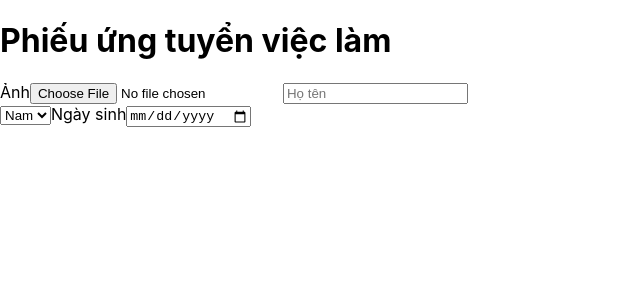
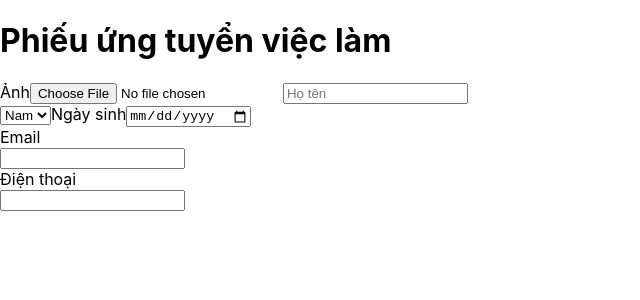
Before and after one commit to kelvinlien/reactjs-form, a React (Create React App) app: page / in a window 1280 px wide. Shown: the top 300 px of the page, without its empty margins (0-640 px from the left). Built offline with nearby package versions, Linux system fonts and the light colour scheme.

Commit message:
Fea: next 2 input box

```diff
--- a/src/Form.js
+++ b/src/Form.js
@@ -37,6 +37,10 @@ class Form extends React.Component{
 							<input type = 'date' className='dob' />
 						</span>
 					</div>
+					<div>Email</div>
+					<input type = 'email' className = 'email' />
+					<div>Điện thoại</div>
+					<input type = 'tel' className = 'phone' />
 				</form>
 				);
 	}
```
